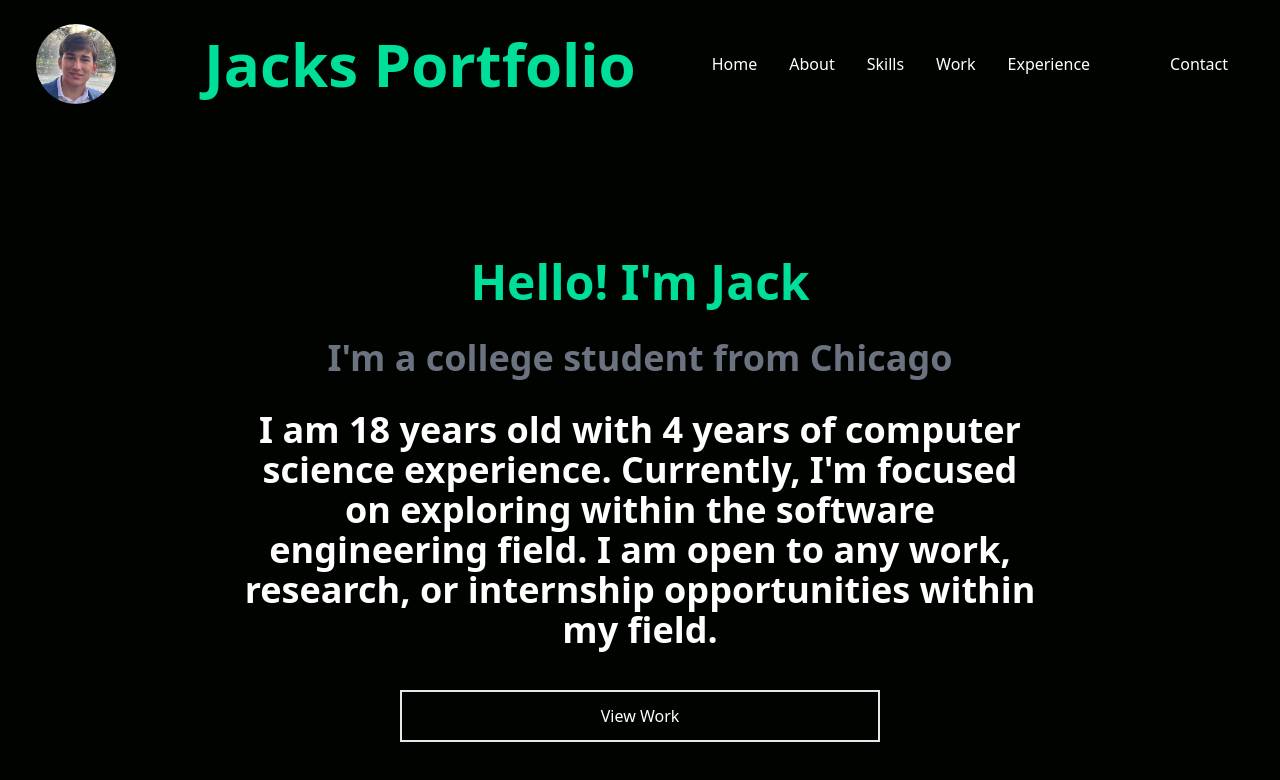
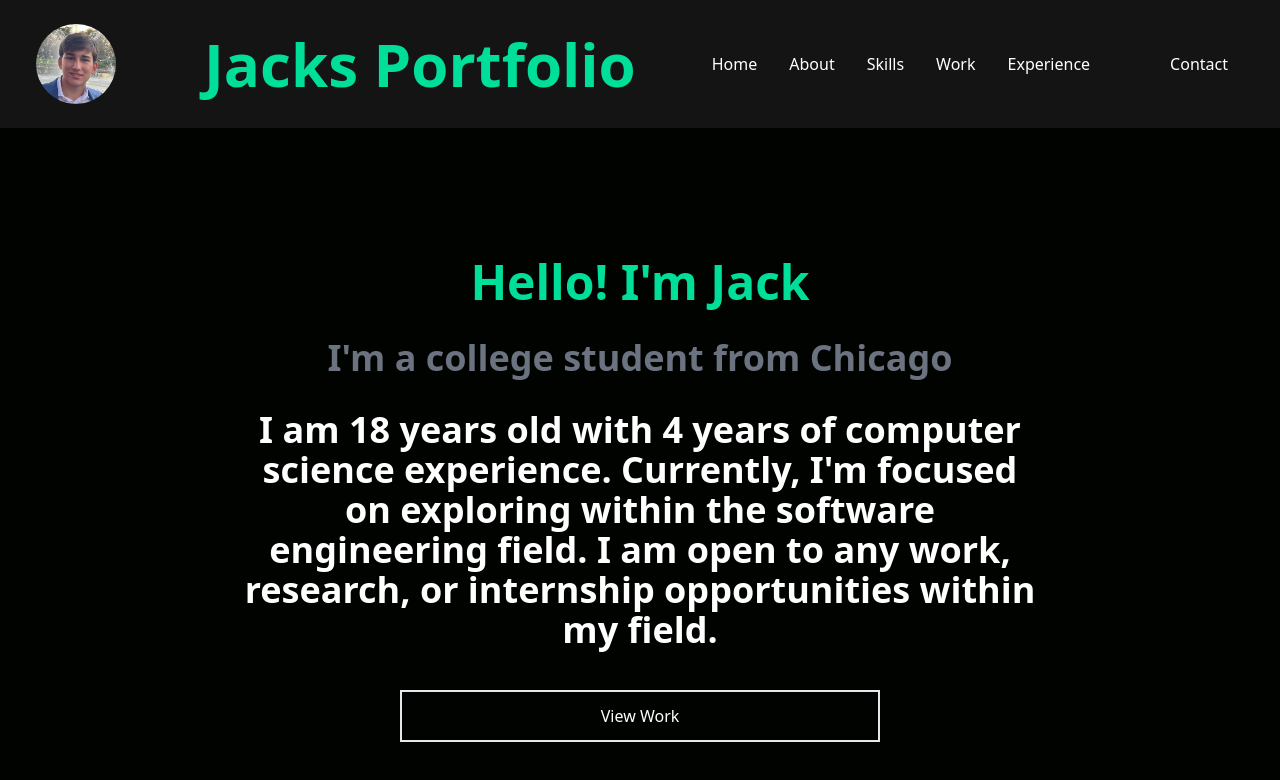
Before and after one commit to jiannotti66/jacks-portfolio-react, a React (Create React App) app: page / in a window 1280 px wide. Shown: the top 780 px of the page. Built offline with nearby package versions, Linux system fonts and the light colour scheme.

Commit message:
need to fix scrolling on navbar, changed colors on navbar

```diff
--- a/src/components/About.jsx
+++ b/src/components/About.jsx
@@ -1,8 +1,7 @@
-// About.js
-
 import React from 'react';
 
 const About = () => {
+
     return (
         <div id="about" className='min-h-screen bg-black pt-60'>
             <div className='flex flex-col justify-center items-center text-gray-300 w-full p-10 max-h-fit h-full'>
--- a/src/components/Hero.jsx
+++ b/src/components/Hero.jsx
@@ -1,5 +1,4 @@
 import React, { useRef } from 'react';
-import { Typed } from 'react-typed'; // Correct import
 
 const Hero = () => {
   const aboutRef = useRef(null);
--- a/src/components/NavBar.jsx
+++ b/src/components/NavBar.jsx
@@ -4,28 +4,28 @@ import Me from '../assets/me.jpg';
 
 const Navbar = () => {
   const [nav, setNav] = useState(false);
-  const aboutRef = useRef(null);
 
   const handleNav = () => {
     setNav(!nav);
   };
 
-  const handleAbout = () => {
+  const aboutRef = useRef(null);
+
+  const handleClick = () => {
     if (aboutRef.current) {
-      // console.log("scrolling")
-      aboutRef.current.scrollIntoView({ behavior: 'smooth', block: 'start' });
+      aboutRef.current.scrollIntoView({ behavior: 'smooth' });
     }
     setNav(false);
   };
 
   return (
-    <div className='fixed top-0 left-0 w-full bg-[#000300] z-50 h-32'>
+    <div className='fixed top-0 left-0 w-full bg-[#141414] z-50 h-32'>
       <div className='flex justify-between items-center h-full max-w-[1240px] mx-auto px-4 text-white'>
         <img src={Me} className='rounded-full h-20 w-20 object-cover mr-7' alt='Me' />
         <h1 className='text-6xl font-bold text-[#00df9a]'>Jacks Portfolio</h1>
         <ul className='hidden md:flex'>
           <li className='p-4 hover:border-b cursor-pointer'>Home</li>
-          <li className='p-4 hover:border-b cursor-pointer' onClick={handleAbout}>About</li>
+          <button className='p-4 hover:border-b cursor-pointer' onClick={handleClick}>About</button>
           <li className='p-4 hover:border-b cursor-pointer'>Skills</li>
           <li className='p-4 hover:border-b cursor-pointer'>Work</li>
           <li className='p-4 hover:border-b cursor-pointer'>Experience</li>
@@ -38,7 +38,7 @@ const Navbar = () => {
       <ul className={nav ? 'fixed top-32 left-0 w-[60%] h-full border-r border-r-gray-900 bg-[#000300] ease-in-out duration-500' : 'ease-in-out duration-500 fixed left-[-100%]'}>
         <h1 className='text-4xl font-bold text-[#00df9a] m-4'>Jacks Portfolio</h1>
         <li className='p-4 border-b border-gray-600'>Home</li>
-        <li className='p-4 border-b border-gray-600' onClick={handleAbout}>About</li>
+        <li className='p-4 border-b border-gray-600' >About</li>
         <li className='p-4 border-b border-gray-600'>Skills</li>
         <li className='p-4 border-b border-gray-600'>Work</li>
         <li className='p-4 border-b border-gray-600'>Experience</li>
```
